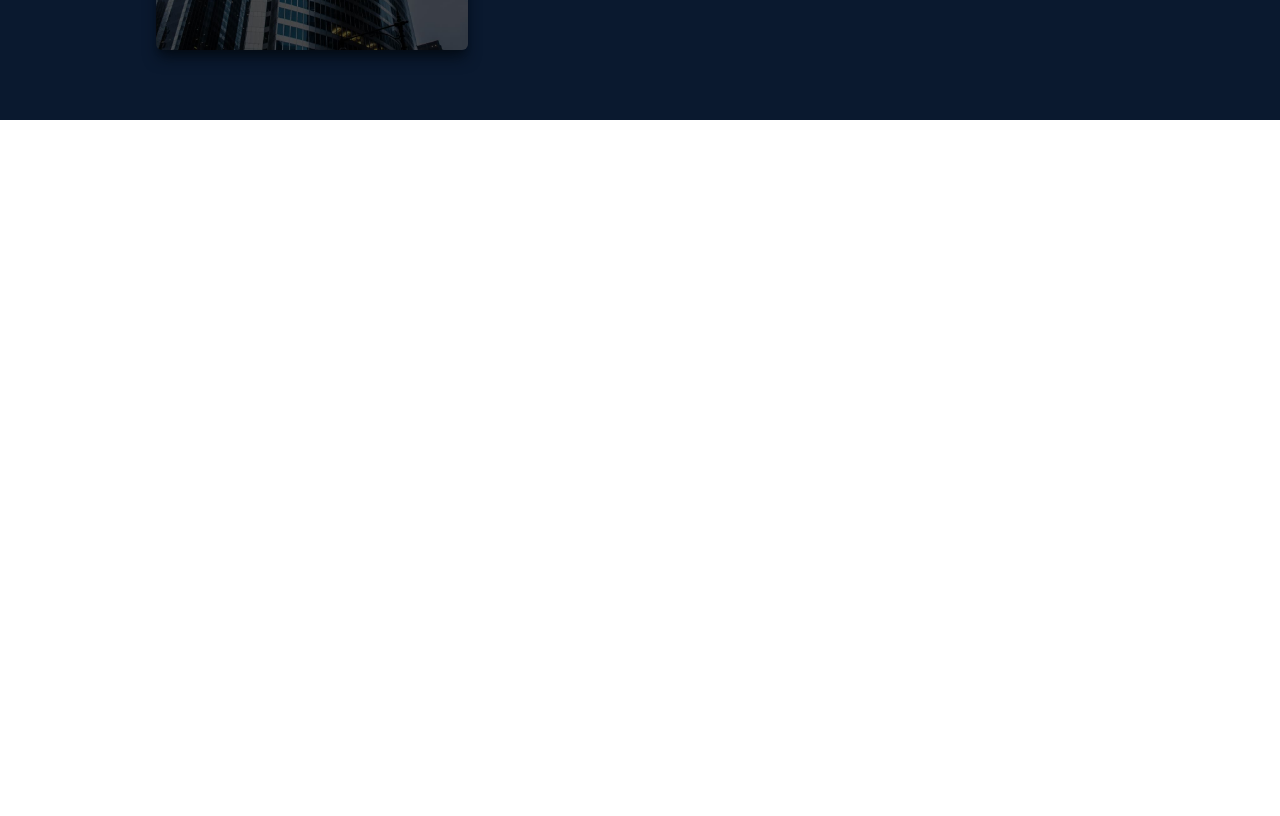
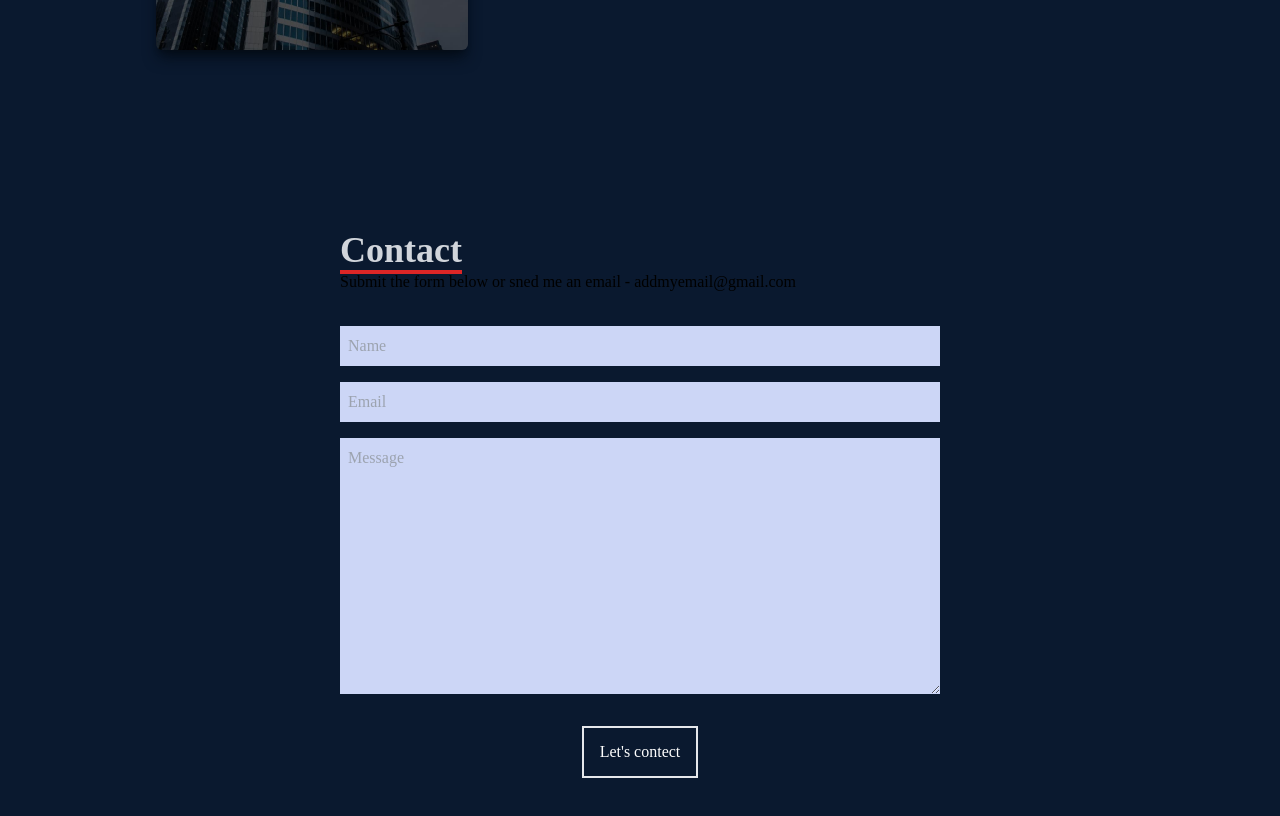
Before and after one commit to FelixJacobsen/my-website-portfolio, a React (Create React App) app: page / in a window 1280 px wide. Shown: the part 3080-3896 px from the top of the page. Before the commit the page ends 3200 px from the top, so only its background shows below. Built offline with nearby package versions, Linux system fonts and the light colour scheme.

Commit message:
Create contact form component

```diff
--- a/src/App.js
+++ b/src/App.js
@@ -3,6 +3,7 @@
 import About from "./components/About";
 import Skills from "./components/Skills";
 import Work from "./components/Work";
+import Contact from "./components/Contact";
 function App() {
   return (
     <div>
@@ -11,6 +12,7 @@
       <About />
       <Skills />
       <Work />
+      <Contact />
     </div>
   );
 }
--- /dev/null
+++ b/src/components/Contact.jsx
@@ -0,0 +1,44 @@
+import React from "react";
+
+const Contact = () => {
+  return (
+    <div
+      name="content"
+      className="w-full h-screen bg-[#0a192f] flex justify-center items-center p-4"
+    >
+      <form action="" className="flex flex-col max-w-[600px] w-full">
+        <div className="pb-8">
+          <p className="text-4xl font-bold inline border-b-4 border-red-600 text-gray-300">
+            Contact
+          </p>
+          <p>
+            Submit the form below or sned me an email - addmyemail@gmail.com
+          </p>
+        </div>
+        <input
+          className="bg-[#ccd6f6] p-2"
+          type="text"
+          placeholder="Name"
+          name="name"
+        />
+        <input
+          className="my-4 p-2 bg-[#ccd6f6]"
+          type="text"
+          placeholder="Email"
+          name="email"
+        />
+        <textarea
+          className="bg-[#ccd6f6] p-2"
+          name="message"
+          rows="10"
+          placeholder="Message"
+        ></textarea>
+        <button className="text-white border-2 hover:bg-red-600 hover:border-red-600 px-4 py-3 my-8 mx-auto flex items-center ">
+          Let's contect
+        </button>
+      </form>
+    </div>
+  );
+};
+
+export default Contact;
```
